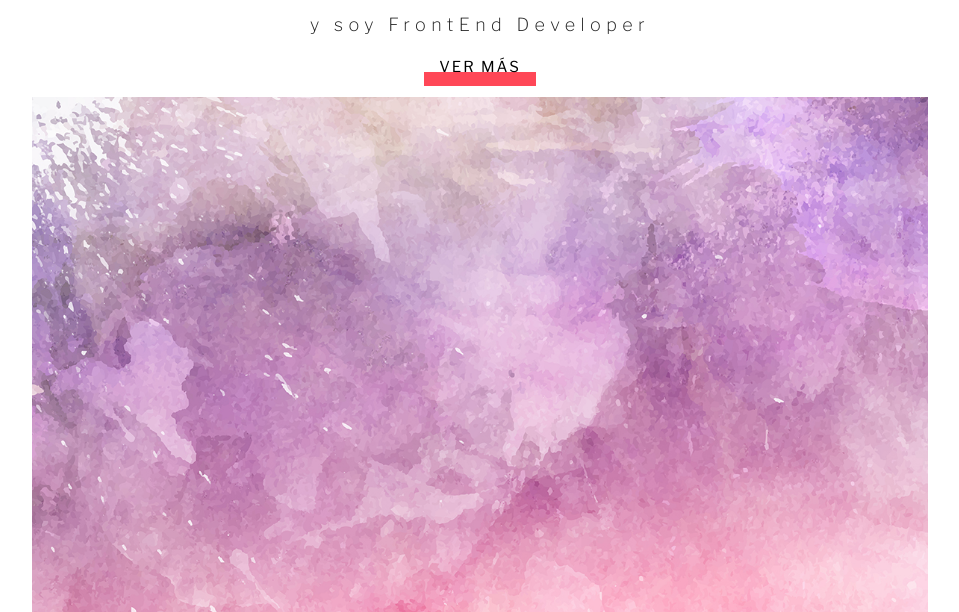
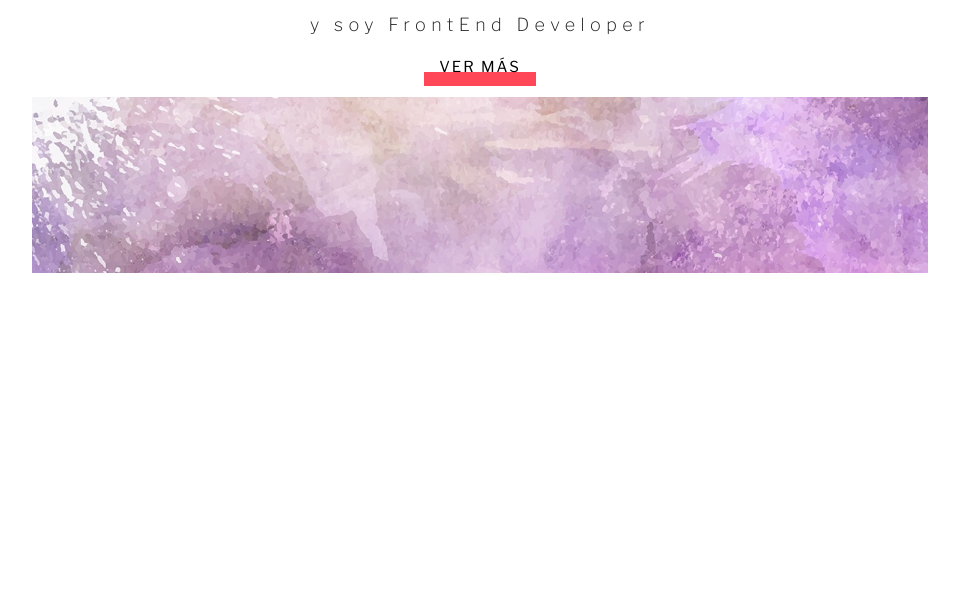
Before and after one commit to Kdangelo/miPortafolio, a plain HTML site: page index.html in a window 1280 px wide. Shown: the part 188-800 px from the top of the page, without its empty margins (160-1119 px from the left). Drawn offline with nearby package versions, Linux system fonts and the light colour scheme.

Commit message:
main img

```diff
--- a/assets/css/main.css
+++ b/assets/css/main.css
@@ -17,7 +17,7 @@ html,body{
   font-weight: 200;
   letter-spacing: 0.3em;
   line-height: 1.5em;
-  font-size: 3.5em;
+  font-size: 3.0em;
 }
 
 .main p{
@@ -25,6 +25,11 @@ html,body{
   letter-spacing: 0.3em;
   line-height: 1.5em;
   font-size: 1.2em;
+}
+
+.main-img{
+  width: 100%;
+
 }
 
 .btn2{
--- /dev/null
+++ b/assets/css/media.css
@@ -0,0 +1,5 @@
+@media (min-width: 960px){
+  .main h1{
+    font-size: 3.5em;
+  }
+}
--- a/index.html
+++ b/index.html
@@ -11,6 +11,7 @@
   <link rel="stylesheet" href="https://cdnjs.cloudflare.com/ajax/libs/materialize/0.100.2/css/materialize.min.css">
   <!-- Estilos -->
   <link rel="stylesheet" href="assets/css/main.css">
+  <link rel="stylesheet" href="assets/css/media.css">
 </head>
 <body>
   <!-- main -->
@@ -23,8 +24,8 @@
           <p>y soy FrontEnd Developer</p>
           <a href="#" class="btn2">Ver más</a>
         </div>
-        <div class="col s12">
-          <img class="responsive-img" src="assets/images/3201.jpg">
+        <div class="col s12 main-img">
+          <img class="responsive-img" src="assets/images/32012.jpg">
         </div>
       </div>
     </div>
```
Also changed, not shown: assets/images/32012.jpg (added).
